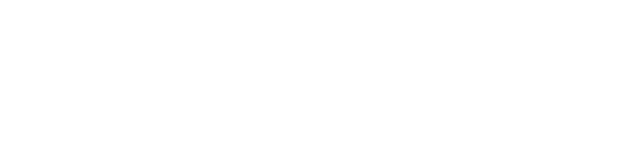
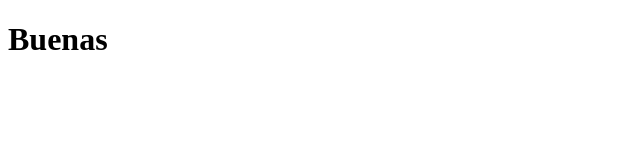
Before and after one commit to aflaster11/Programathon2017, a plain HTML site: page src/index.html in a window 1280 px wide. Shown: the whole page, without its empty margins (0-640 px from the left). Drawn offline with Linux system fonts and the light colour scheme.

Commit message:
Index
Prueba2

```diff
--- a/src/index.html
+++ b/src/index.html
@@ -5,6 +5,6 @@
         <title>App</title>
     </head>
     <body>
-
+        <h1> Buenas</h1>
     </body>
 </html>
```
